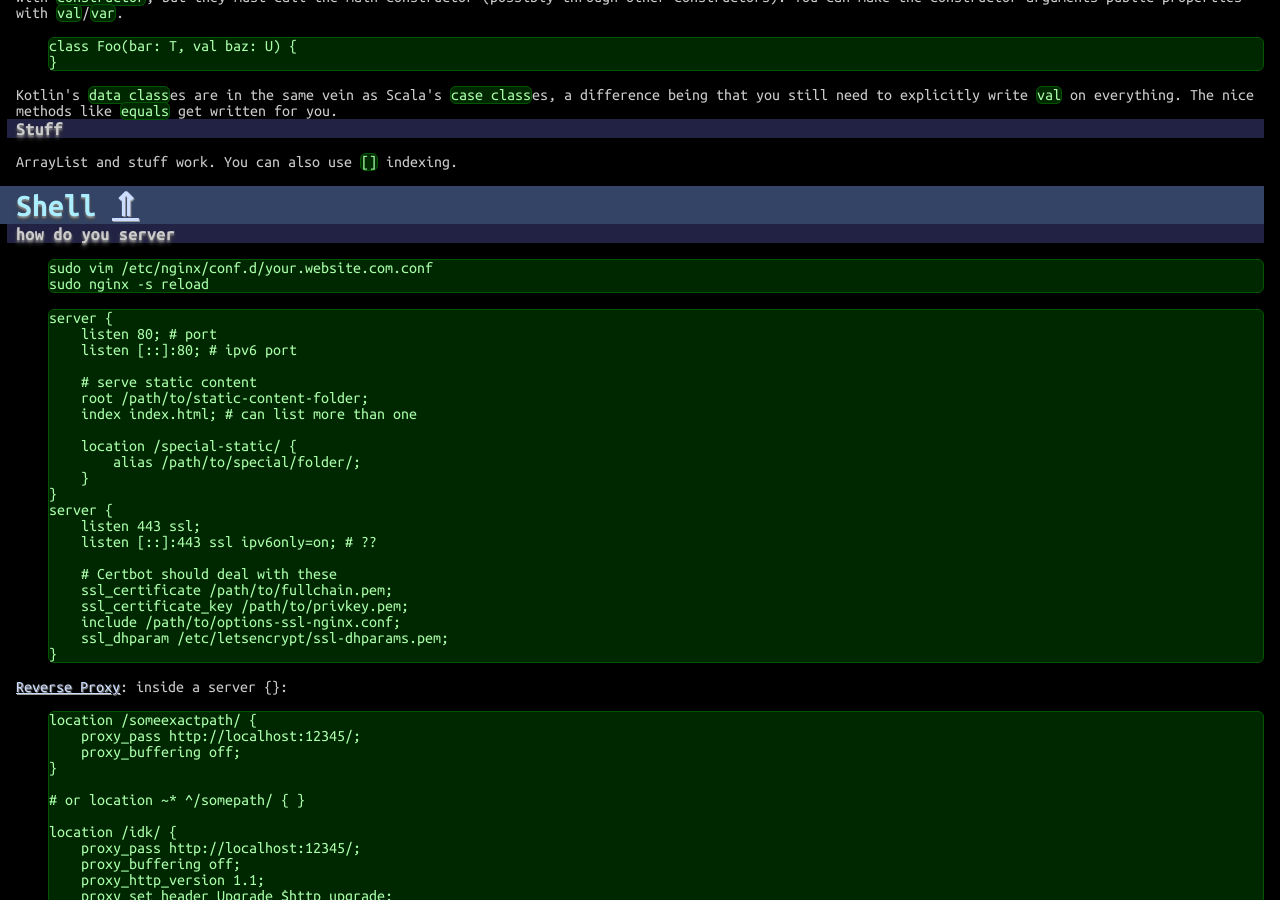
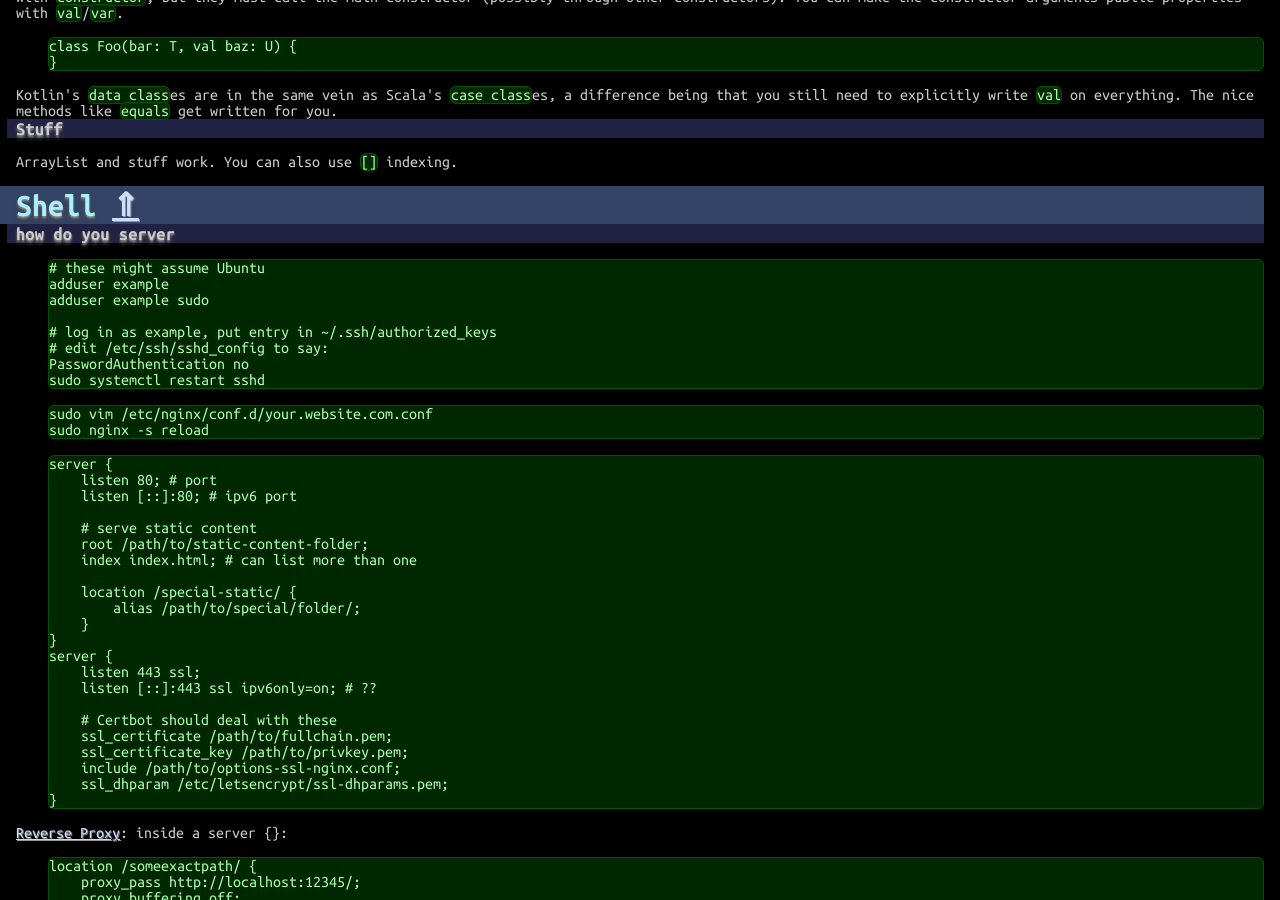
Before and after one commit to betaveros/cs, a Jekyll site: the page built from index.html, in a window 1280 px wide and 900 px high, scrolled down 39861 px. Built offline with Jekyll 4.4.1, drawn with Linux system fonts in a browser that asks for light colours.

Commit message:
server setup stuff

```diff
--- a/_includes/shell.html
+++ b/_includes/shell.html
@@ -1,4 +1,15 @@
 <h3>how do you server</h3>
+
+<pre>
+# these might assume Ubuntu
+adduser example
+adduser example sudo
+
+# log in as example, put entry in ~/.ssh/authorized_keys
+# edit /etc/ssh/sshd_config to say:
+PasswordAuthentication no
+sudo systemctl restart sshd
+</pre>
 
 <pre>
 sudo vim /etc/nginx/conf.d/your.website.com.conf
```
